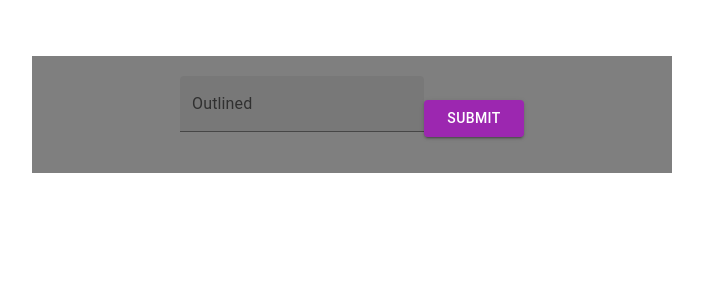
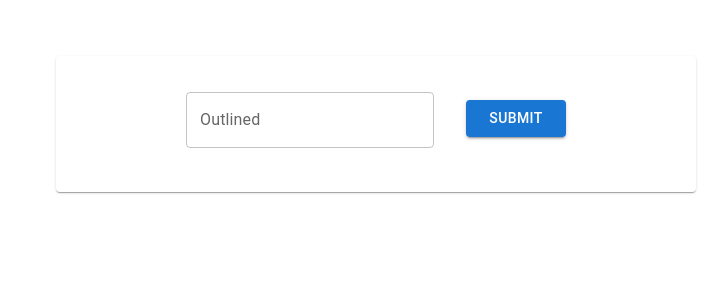
Before and after one commit to l-papantoniou/openai-ui, a React (Create React App) app: page / in a window 1280 px wide. Shown: the top 300 px of the page, without its empty margins (368-1096 px from the left). Built offline with nearby package versions, Linux system fonts and the light colour scheme; the HTML template or start-up script is replaced by a standard one.

Commit message:
Changes on form submition. Addition of Container, Card

```diff
--- a/src/App.js
+++ b/src/App.js
@@ -3,6 +3,11 @@ import axios from 'axios';
 import Box from "@mui/material/Box";
 import TextField from "@mui/material/TextField";
 import Button from "@mui/material/Button";
+import Card from '@mui/material/Card';
+import CardActions from '@mui/material/CardActions';
+import CardContent from '@mui/material/CardContent';
+import Container from "@mui/material/Container";
+
 
 function App() {
     const [input, setInput] = useState('');
@@ -22,44 +27,43 @@ function App() {
 
     return (
         <div>
-            <Box disableGutters
-                 sx={{
+            <Container maxWidth="xl">
+                <Card sx={{
                     ml: 50,
                     maxWidth: "sm",
                     marginTop: 7,
                     display: "flex",
                     flexDirection: "column",
                     alignItems: "center",
-                     backgroundColor: "rgba(0,0,0,.5)",
                     color: "#fff",
-                     borderRadius: "0%",
                     padding: "20px",
                 }}>
+                    <CardContent>
                         <form onSubmit={handleSubmit}>
-                    <Box
-                        sx={{
-                            display: "flex",
-                            justifyContent: "space-evenly",
-                        }}
-                    >
-                        <TextField id="outlined-basic" label="Outlined" variant="filled" value={input}
+                            <TextField id="outlined-basic"
+                                       label="Outlined"
+                                       variant="outlined"
+                                       value={input}
                                        onChange={handleInputChange}/>
                             <Button
                                 style={{width: "100px"}}
                                 type="submit"
                                 fullWidth
-                            color="secondary"
                                 variant="contained"
-                            sx={{mt: 3, mb: 2}}
+                                sx={{mt: 1, ml: 4}}
                             >
                                 Submit
                             </Button>
-                    </Box>
                         </form>
-            </Box>
-            {output && <div>{output}</div>}
+                    </CardContent>
+                </Card>
+            </Container>
+            {
+                output && <div>{output}</div>
+            }
         </div>
-    );
+    )
+        ;
 }
 
 export default App;
```
Lines whose indentation alone changed are shown as unchanged.
